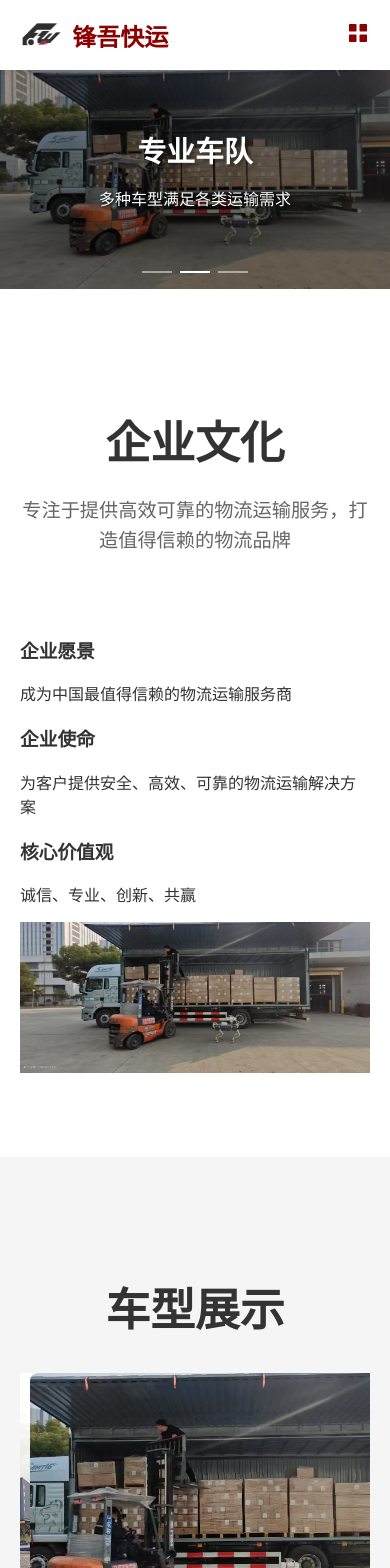
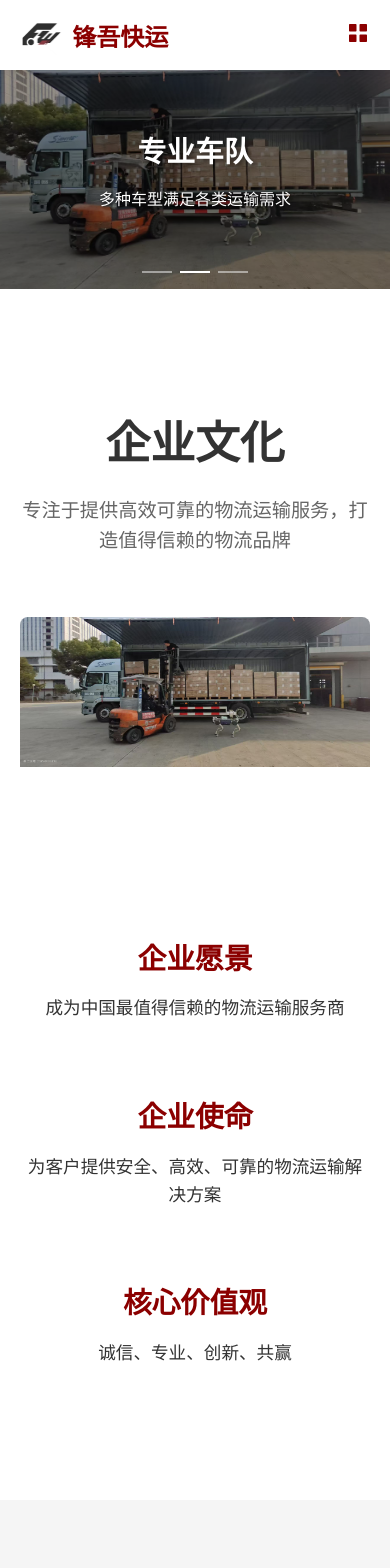
Before and after one commit to barry-wang-1/FengWuOfficial, a Vue app: page / in a window 390 px wide. Shown: the top 1568 px of the page. Built offline with nearby package versions, Linux system fonts and the light colour scheme.

Commit message:
chore: 司机团队移动端单列显示，恢复culture样式

```diff
--- a/src/components/Home/Home.css
+++ b/src/components/Home/Home.css
@@ -1,9 +1,13 @@
 :root {
   /* 主色调、辅助色调、背景色 */
-  --primary-color: #8B0000; /* 深红色 */
-  --secondary-color: #333333; /* 深灰近黑色 */
-  --light-color: #FFFFFF; /* 白色 */
-  --bg-gray: #f5f5f5; /* 浅灰色背景 */
+  --primary-color: #8B0000;
+  /* 深红色 */
+  --secondary-color: #333333;
+  /* 深灰近黑色 */
+  --light-color: #FFFFFF;
+  /* 白色 */
+  --bg-gray: #f5f5f5;
+  /* 浅灰色背景 */
 }
 
 /* 全局样式 */
@@ -76,6 +80,45 @@
 .banner-carousel .banner-content p {
   font-size: 1.2rem;
   text-shadow: 1px 1px 2px rgba(0, 0, 0, 0.5);
+}
+
+/* =======================================
+   企业文化样式
+======================================= */
+.culture-content {
+  padding: 20px;
+  height: 100%;
+  display: flex;
+  flex-direction: column;
+  justify-content: space-around;
+}
+
+.culture-item {
+  margin-bottom: 30px;
+}
+
+.culture-item h3 {
+  font-size: 1.8rem;
+  color: var(--primary-color);
+  margin-bottom: 15px;
+}
+
+.culture-item p {
+  font-size: 1.1rem;
+  line-height: 1.6;
+  color: var(--secondary-color);
+}
+
+.culture-image-wrapper {
+  height: 100%;
+  min-height: 400px;
+  border-radius: 8px;
+  overflow: hidden;
+}
+
+.culture-image {
+  width: 100%;
+  height: 100%;
 }
 
 /* =======================================
@@ -206,6 +249,7 @@
 }
 
 @media (max-width: 768px) {
+
   /* 首页轮播图响应式 */
   .banner-carousel {
     height: auto;
@@ -225,6 +269,41 @@
 
   .banner-carousel .banner-content p {
     font-size: 1rem;
+  }
+
+  /* 企业文化响应式 */
+  #culture .el-row {
+    flex-direction: column-reverse;
+    align-items: center;
+  }
+
+  #culture .el-col {
+    width: 100%;
+    display: flex;
+    flex-direction: column;
+    align-items: center;
+  }
+
+  .culture-image-wrapper {
+    min-height: 250px;
+    margin-bottom: 30px;
+    width: 100%;  /* 修改这里 */
+    max-width: none;  /* 移除最大宽度限制 */
+  }
+  .culture-image {
+    width: 100%;
+    height: 100%;
+    object-fit: cover;  /* 添加这行确保图片填充容器 */
+  }
+  .culture-content {
+    padding: 10px 20px;  /* 增加左右内边距 */
+    text-align: center;
+    width: 100%;  /* 修改这里 */
+  }
+  .culture-item {
+    margin: 0 auto 25px;
+    width: 100%;
+    max-width: 500px;  /* 文字内容保持适当宽度 */
   }
 
   /* 车型展示响应式 */
--- a/src/components/Home/Home.template.html
+++ b/src/components/Home/Home.template.html
@@ -73,7 +73,7 @@
   <div class="section" id="drivers">
     <div class="content-container">
       <h2>专业司机团队</h2>
-      <el-carousel :interval="4000" type="card" height="450px">
+      <el-carousel :interval="4000" :type="isMobile ? '' : 'card'" height="450px">
         <el-carousel-item v-for="(driver, index) in drivers" :key="index">
           <div class="driver-card">
             <el-image :src="driver.image" fit="cover" class="driver-image" />
```
